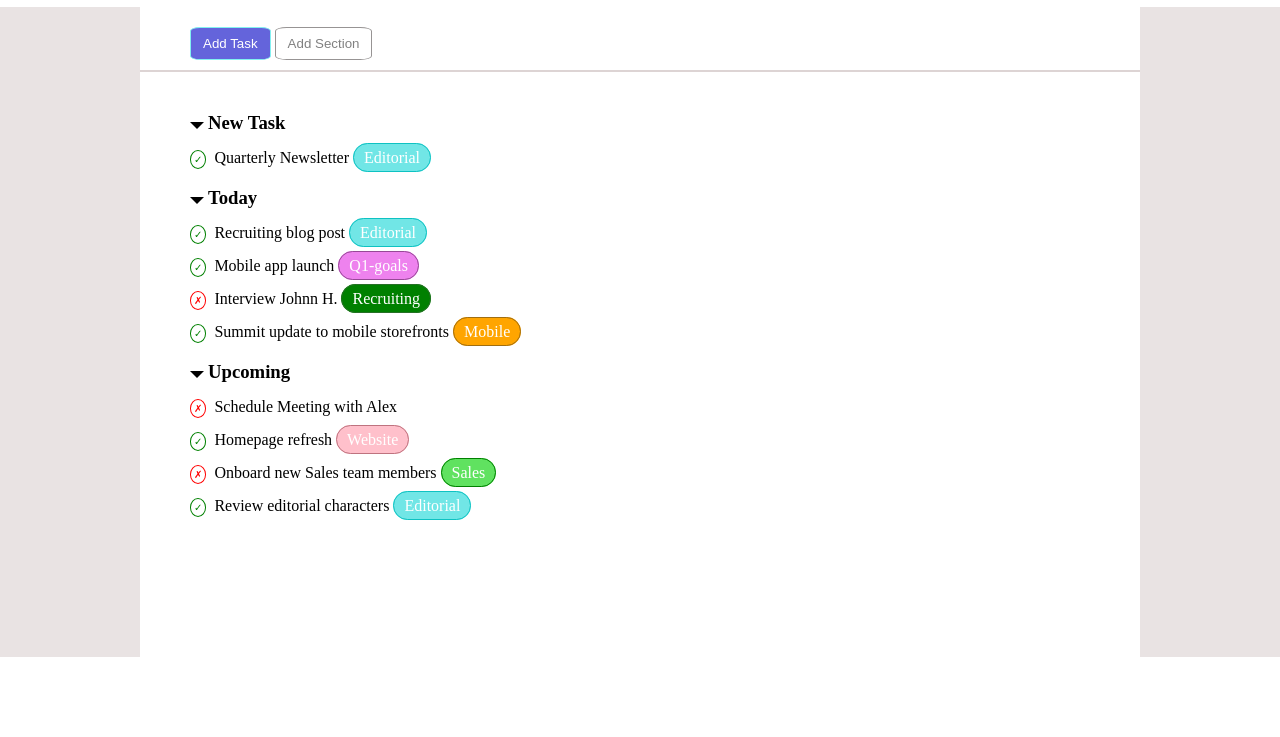
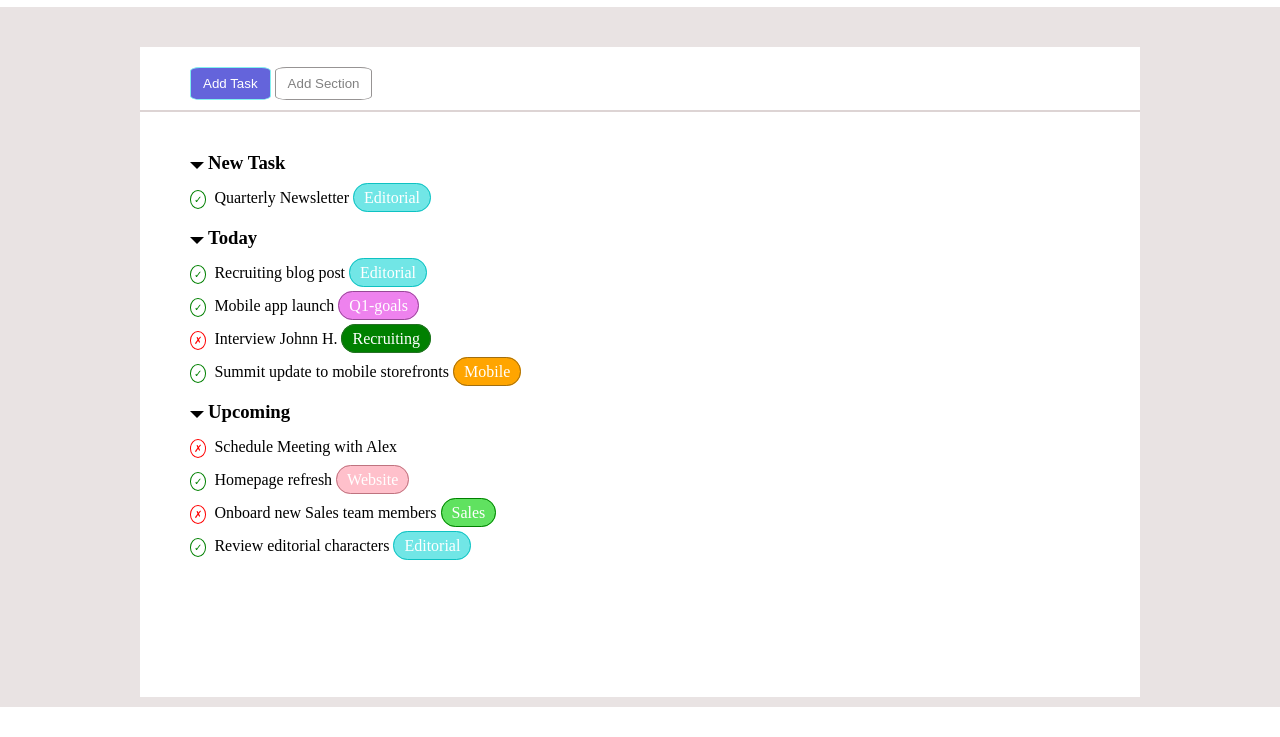
Before and after one commit to vanessabusato9/html-css-toboolist, a plain HTML site: page index.html in a window 1280 px wide. Shown: the part 63-800 px from the top of the page. Drawn offline with Linux system fonts and the light colour scheme.

Commit message:
aggiunto padding sopra e sotto il container

```diff
--- a/style.css
+++ b/style.css
@@ -19,6 +19,8 @@ h1 {
 
 main {
     background-color: rgb(233, 227, 227);
+    padding-top: 40px;
+    padding-bottom: 10px;
 }
 
 .container {
```
